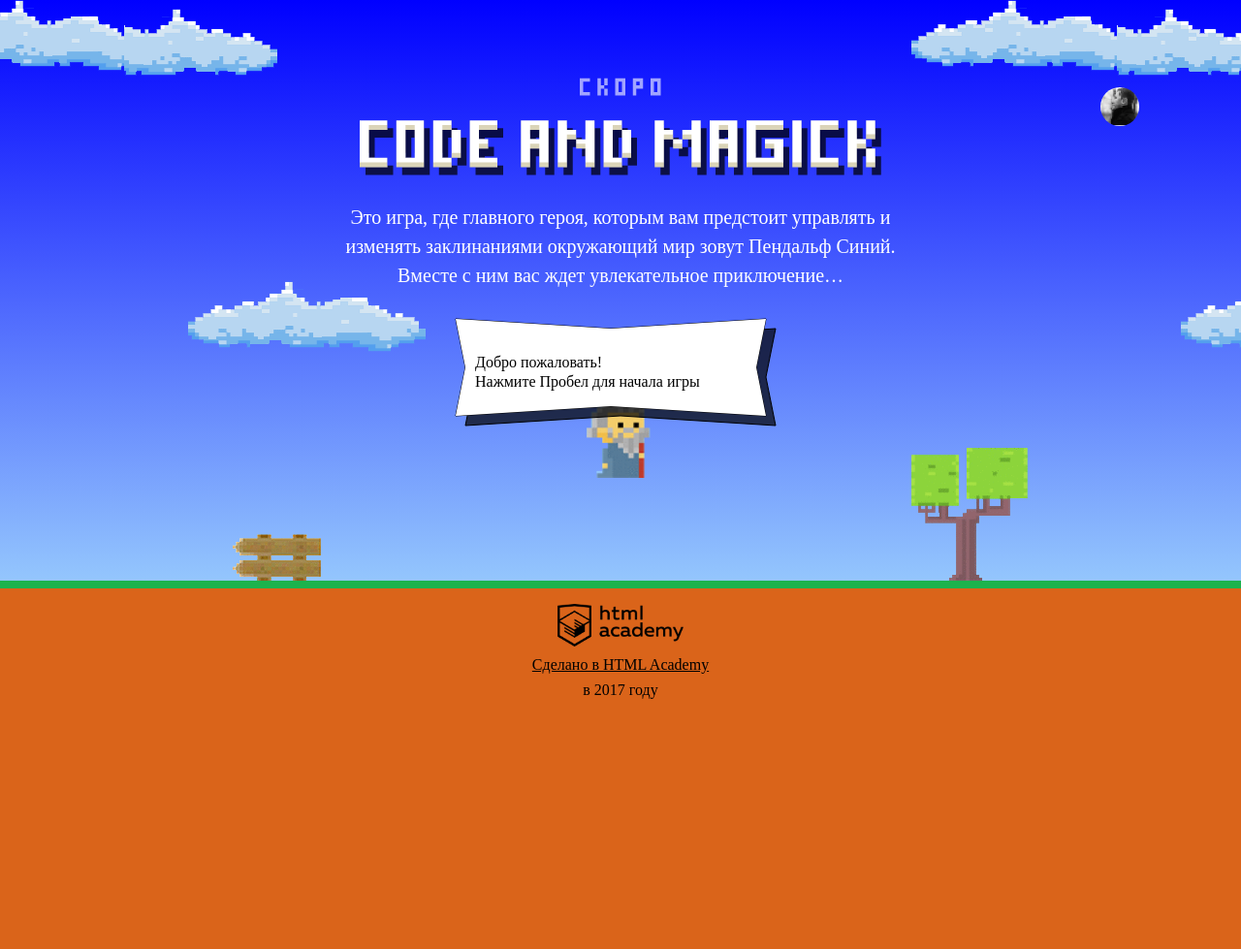
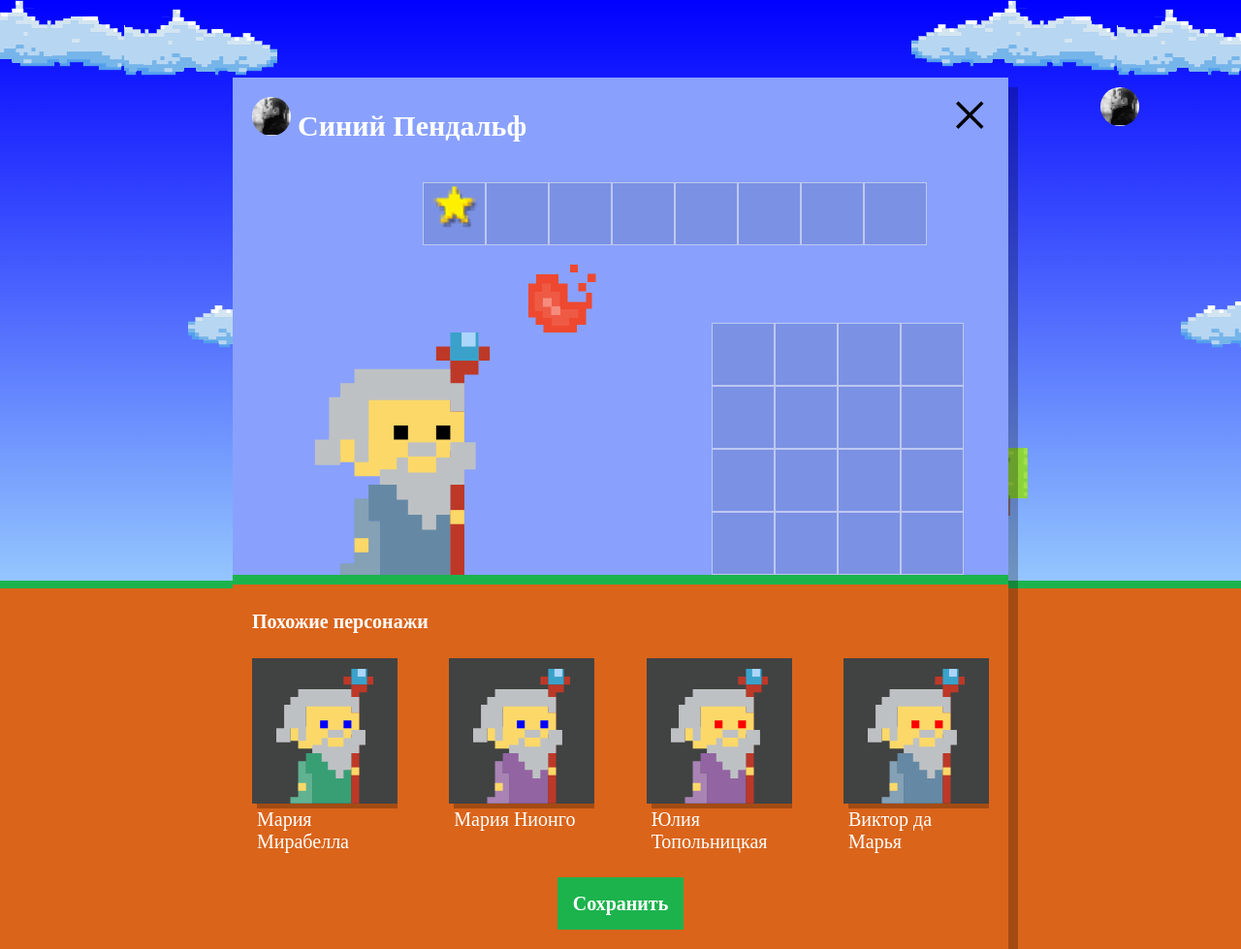
Before and after one commit to marinamak/406753-code-and-magick, a website: page index.html in a window 1280 px wide. Shown: the whole page at 97% size. Before the commit the page ends 800 px from the top, so only its background shows below. Drawn offline with Linux system fonts and the light colour scheme; a web font is replaced by a local one.

Commit message:
Учебный проект: нас орда

```diff
--- a/index.html
+++ b/index.html
@@ -203,6 +203,7 @@
   }
 </script>
 <script type="text/javascript" src="js/stat.js"></script>
+<script type="text/javascript" src="js/setup.js"></script>
 <script src="js/game.js"></script>
 
 </body>
--- /dev/null
+++ b/js/setup.js
@@ -0,0 +1,73 @@
+'use strict';
+
+var WIZARDS_NUM = 4;
+var WIZARD_NAMES = ['Иван', 'Хуан Себастьян', 'Мария', 'Кристоф', 'Виктор', 'Юлия', 'Люпита', 'Вашингтон'];
+var WIZARD_SURNAMES = ['да Марья', 'Верон', 'Мирабелла', 'Вальц', 'Онопко', 'Топольницкая', 'Нионго', 'Ирвинг'];
+var coatsColors = [
+  'rgb(101, 137, 164)',
+  'rgb(241, 43, 107)',
+  'rgb(146, 100, 161)',
+  'rgb(56, 159, 117)',
+  'rgb(215, 210, 55)',
+  'rgb(0, 0, 0)'
+];
+var eyesColors = [
+  'black',
+  'red',
+  'blue',
+  'yellow',
+  'green'
+];
+
+var userDialog = document.querySelector('.setup');
+userDialog.classList.remove('hidden');
+
+var similarListElement = userDialog.querySelector('.setup-similar-list');
+
+var similarWizardTemplate = document.querySelector('#similar-wizard-template')
+    .content
+    .querySelector('.setup-similar-item');
+
+function getRandom(arr) {
+  return Math.floor(Math.random() * arr.length);
+};
+
+function getRandomName(arr1, arr2) {
+  var numRandomName = getRandom(arr1);
+  var numRandomSurname = getRandom(arr2);
+  var randomName = arr1[numRandomName] + ' ' + arr2[numRandomSurname];
+  return randomName;
+};
+
+function createWizard(wizardsnum) {
+  var wizards = [];
+  for (var i = 0; i < wizardsnum; i++) {
+    var wizard = {};
+    wizard.name = getRandomName(WIZARD_NAMES, WIZARD_SURNAMES);
+    wizard.coat = coatsColors[getRandom(coatsColors)];
+    wizard.eyes = eyesColors[getRandom(eyesColors)];
+    wizards.push(wizard);
+  };
+  return wizards;
+};
+
+var wizards = createWizard(WIZARDS_NUM);
+
+
+var renderWizard = function (wizard) {
+  var wizardElement = similarWizardTemplate.cloneNode(true);
+
+  wizardElement.querySelector('.setup-similar-label').textContent = wizard.name;
+  wizardElement.querySelector('.wizard-coat').style.fill = wizard.coat;
+  wizardElement.querySelector('.wizard-eyes').style.fill = wizard.eyes;
+
+  return wizardElement;
+};
+
+var fragment = document.createDocumentFragment();
+for (var i = 0; i < wizards.length; i++) {
+  fragment.appendChild(renderWizard(wizards[i]));
+};
+similarListElement.appendChild(fragment);
+
+userDialog.querySelector('.setup-similar').classList.remove('hidden');
```
